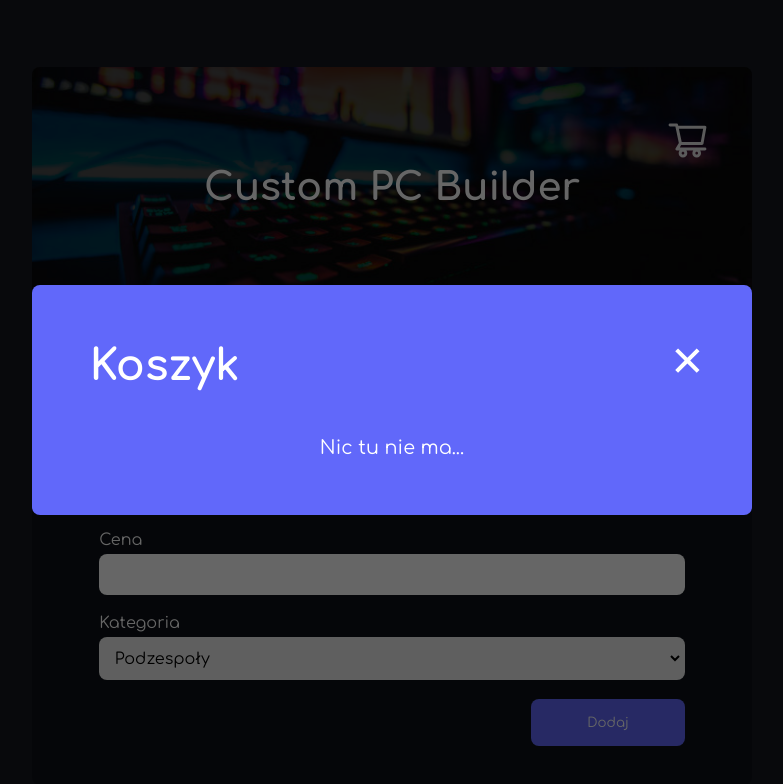
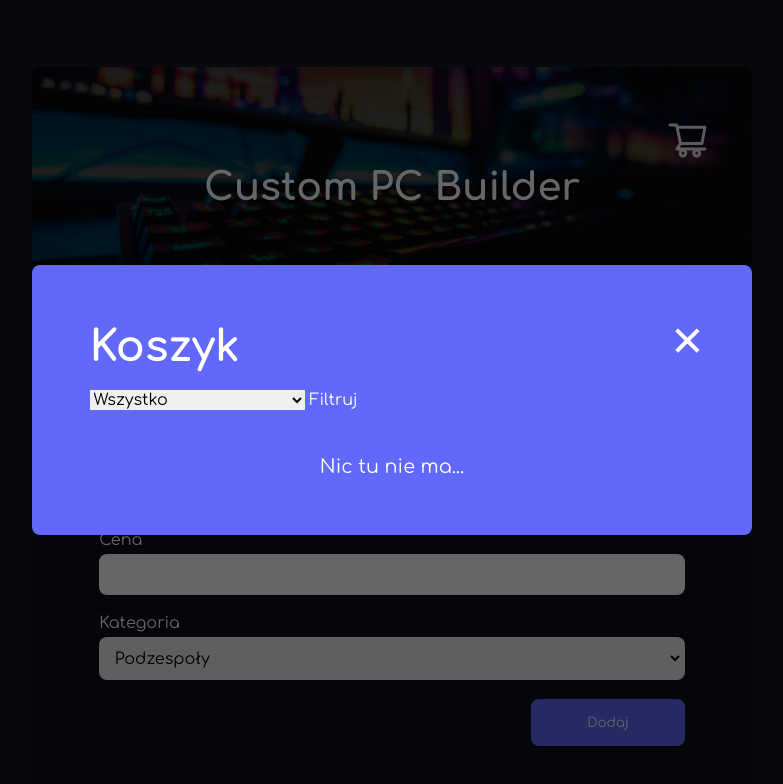
Before and after one commit to stachujone5/custom-pc-builder, a React (Create React App) app: page / in a window 1280 px wide. Both pictures are taken after a click on the button "Otwórz koszyk". Shown: the top 784 px of the page, without its empty margins (248-1031 px from the left). Built offline with nearby package versions, Linux system fonts and the light colour scheme.

Commit message:
Added filtering logic

```diff
--- a/src/components/controls/Controls.tsx
+++ b/src/components/controls/Controls.tsx
@@ -23,7 +23,7 @@ export const Controls = ({ id, type, label, min = 0, error, inputRef, selectRef,
 		return (
 			<div className={classes.controls}>
 				<label htmlFor={id}>{label}</label>
-				<select className={classes.input} ref={selectRef}>
+				<select className={classes.input} ref={selectRef} id={id}>
 					{options?.map((option: OptionInterface) => {
 						return (
 							<option key={option.value} value={option.value}>
@@ -45,9 +45,10 @@ export const Controls = ({ id, type, label, min = 0, error, inputRef, selectRef,
 					ref={inputRef}
 					min={min}
 					step={0.1}
+					id={id}
 				/>
 			) : (
-				<input type={type} className={`${classes.input} ${error ? classes.error : null}`} ref={inputRef} />
+				<input type={type} className={`${classes.input} ${error ? classes.error : null}`} ref={inputRef} id={id} />
 			)}
 		</div>
 	)
--- /dev/null
+++ b/src/components/filter/Filter.module.scss
@@ -0,0 +1,9 @@
+.filter {
+	.col {
+		margin: var(--spacer-3) 0;
+	}
+
+	.input {
+		margin-right: var(--spacer-1);
+	}
+}
--- /dev/null
+++ b/src/components/filter/Filter.tsx
@@ -0,0 +1,33 @@
+import { useContext } from 'react'
+import { CartContext } from '../../contexts/CartContext'
+import classes from './Filter.module.scss'
+
+export const Filter = () => {
+	const { categories, cart, setTemporary } = useContext(CartContext)
+
+	const handleChange = (e: React.ChangeEvent<HTMLSelectElement>) => {
+		if (e.target.value === 'all') {
+			setTemporary(cart)
+			return
+		}
+		const newCart = cart.filter(item => item.value === e.target.value)
+		setTemporary(newCart)
+	}
+	return (
+		<div className={classes.filter}>
+			<div className={classes.col}>
+				<select id='filter' className={classes.input} onChange={handleChange}>
+					<option value='all'>Wszystko</option>
+					{categories.map(category => {
+						return (
+							<option key={category.value} value={category.value}>
+								{category.text}
+							</option>
+						)
+					})}
+				</select>
+				<label htmlFor='filter'>Filtruj</label>
+			</div>
+		</div>
+	)
+}
--- a/src/components/form/Form.tsx
+++ b/src/components/form/Form.tsx
@@ -12,20 +12,13 @@ interface ErrorInterface {
 	price: boolean
 }
 
-const selectOptions = [
-	{ value: 'components', text: 'Podzespoły' },
-	{ value: 'hardware', text: 'Urządzenia peryferyjne' },
-	{ value: 'software', text: 'Oprogramowanie' },
-	{ value: 'other', text: 'inne' },
-]
-
 export const Form = () => {
 	const gearRef = useRef<HTMLInputElement>(null)
 	const modelRef = useRef<HTMLInputElement>(null)
 	const priceRef = useRef<HTMLInputElement>(null)
 	const categoryRef = useRef<HTMLSelectElement>(null)
 
-	const { setCart } = useContext(CartContext)
+	const { setCart, categories, setTemporary } = useContext(CartContext)
 	const [errors, setErrors] = useState<ErrorInterface | undefined>()
 
 	useEffect(() => {
@@ -36,15 +29,19 @@ export const Form = () => {
 				price: priceRef.current?.value,
 				category: categoryRef.current?.options[categoryRef.current.selectedIndex].textContent,
 				id: uuidv4(),
+				value: categoryRef.current?.options[categoryRef.current.selectedIndex].value,
 			}
 
 			setCart((prevCart: CartItemInterface[]) => {
 				return [...prevCart, cartItem]
 			})
+			setTemporary((prevCart: CartItemInterface[]) => {
+				return [...prevCart, cartItem]
+			})
 			clearForm()
 			handleLocalStorage(cartItem)
 		}
-	}, [setCart, errors])
+	}, [setCart, errors, setTemporary])
 
 	const handleSubmit = (e: React.FormEvent<HTMLFormElement>) => {
 		e.preventDefault()
@@ -73,7 +70,7 @@ export const Form = () => {
 			<Controls id='gear' label='Rodzaj sprzętu' type='text' inputRef={gearRef} error={errors?.gear} />
 			<Controls id='model' label='Model' type='text' inputRef={modelRef} error={errors?.model} />
 			<Controls id='price' label='Cena' type='number' inputRef={priceRef} min={0} error={errors?.price} />
-			<Controls id='category' label='Kategoria' element='select' selectRef={categoryRef} options={selectOptions} />
+			<Controls id='category' label='Kategoria' element='select' selectRef={categoryRef} options={categories} />
 			<button type='submit' className={classes.btn}>
 				Dodaj
 			</button>
--- a/src/components/modal/Modal.tsx
+++ b/src/components/modal/Modal.tsx
@@ -3,6 +3,7 @@ import { IoCloseSharp } from 'react-icons/io5'
 import { ModalBody } from '../modal_body/ModalBody'
 import { useContext } from 'react'
 import { CartContext } from '../../contexts/CartContext'
+import { Filter } from '../filter/Filter'
 
 interface ModalProps {
 	onClick: () => void
@@ -25,6 +26,7 @@ export const Modal = ({ onClick }: ModalProps) => {
 				<button className={classes.btn} aria-label='Zamknij koszyk' onClick={onClick}>
 					<IoCloseSharp />
 				</button>
+				<Filter />
 				{cart.length ? (
 					<>
 						<ModalBody />
--- a/src/components/modal_body/ModalBody.tsx
+++ b/src/components/modal_body/ModalBody.tsx
@@ -3,7 +3,7 @@ import { CartContext } from '../../contexts/CartContext'
 import classes from './ModalBody.module.scss'
 
 export const ModalBody = () => {
-	const { cart, setCart } = useContext(CartContext)
+	const { cart, setCart, temporary, setTemporary } = useContext(CartContext)
 
 	const handleItemRemove = (id: string) => {
 		const newCart = cart.filter(item => item.id !== id)
@@ -11,13 +11,14 @@ export const ModalBody = () => {
 		localStorage.setItem('cart', JSON.stringify(newCart))
 
 		setCart(newCart)
+		setTemporary(newCart)
 	}
 
 	return (
 		<div className={classes['modal-body']}>
-			{cart.map(item => {
+			{temporary.map(item => {
 				return (
-					<div className={classes.item}>
+					<div className={classes.item} key={item.id}>
 						<div className={classes.cell}>
 							<h3 className={classes.title}>Rodzaj sprzętu:</h3>
 							<p>{item.gear}</p>
--- a/src/contexts/CartContext.tsx
+++ b/src/contexts/CartContext.tsx
@@ -3,9 +3,20 @@ import { createContext, useState } from 'react'
 interface CartContextInterface {
 	cart: CartItemInterface[]
 	setCart: React.Dispatch<React.SetStateAction<CartItemInterface[]>>
+	categories: CategoryInterface[]
+	setCategories: React.Dispatch<React.SetStateAction<CategoryInterface[]>>
+	temporary: CartItemInterface[]
+	setTemporary: React.Dispatch<React.SetStateAction<CartItemInterface[]>>
 }
 
-export const CartContext = createContext<CartContextInterface>({ cart: [], setCart: () => [] })
+export const CartContext = createContext<CartContextInterface>({
+	cart: [],
+	setCart: () => [],
+	categories: [],
+	setCategories: () => [],
+	temporary: [],
+	setTemporary: () => [],
+})
 
 interface CartProviderInterface {
 	children: React.ReactNode
@@ -17,10 +28,29 @@ export interface CartItemInterface {
 	price: string | undefined
 	category: string | null | undefined
 	id: string
+	value: string | undefined
 }
+
+interface CategoryInterface {
+	value: string
+	text: string
+}
+
+const basicCategories = [
+	{ value: 'components', text: 'Podzespoły' },
+	{ value: 'hardware', text: 'Urządzenia peryferyjne' },
+	{ value: 'software', text: 'Oprogramowanie' },
+	{ value: 'other', text: 'inne' },
+]
 
 export const CartProvider = ({ children }: CartProviderInterface) => {
 	const [cart, setCart] = useState<CartItemInterface[]>([])
+	const [temporary, setTemporary] = useState<CartItemInterface[]>([])
+	const [categories, setCategories] = useState<CategoryInterface[]>(basicCategories)
 
-	return <CartContext.Provider value={{ cart, setCart }}>{children}</CartContext.Provider>
+	return (
+		<CartContext.Provider value={{ cart, setCart, categories, setCategories, temporary, setTemporary }}>
+			{children}
+		</CartContext.Provider>
+	)
 }
```
